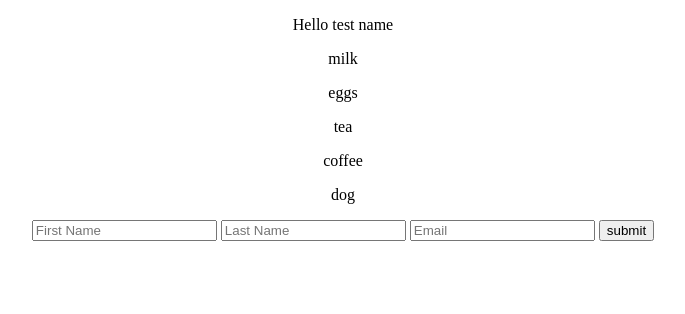
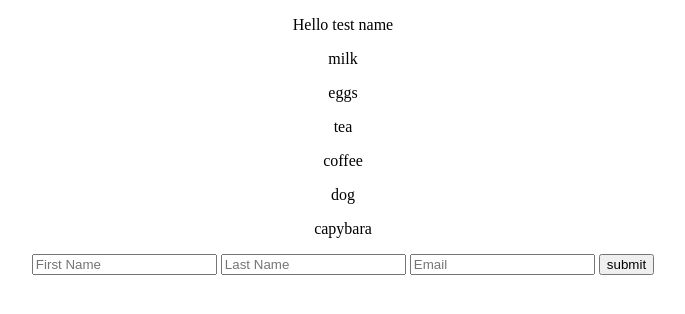
Before and after one commit to jonathanmjong/demo, a Node server app: page / in a window 1280 px wide. Shown: the part 61-375 px from the top of the page, without its empty margins (297-982 px from the left). Run offline with Node 20, Linux system fonts and the light colour scheme.

Commit message:
add capybara

```diff
--- a/app.js
+++ b/app.js
@@ -22,5 +22,5 @@ app.post('/', (req, res) => {
 });
 
 app.listen(process.env.PORT || 3000, () => {
-    console.log("server running");
+    console.log("toDoList server running");
 });
--- a/views/index.ejs
+++ b/views/index.ejs
@@ -20,6 +20,7 @@
     <div>tea</div>
     <div>coffee</div>
     <div>dog</div>
+    <div>capybara</div>
 
 
     <form action="/" method="post">
```
